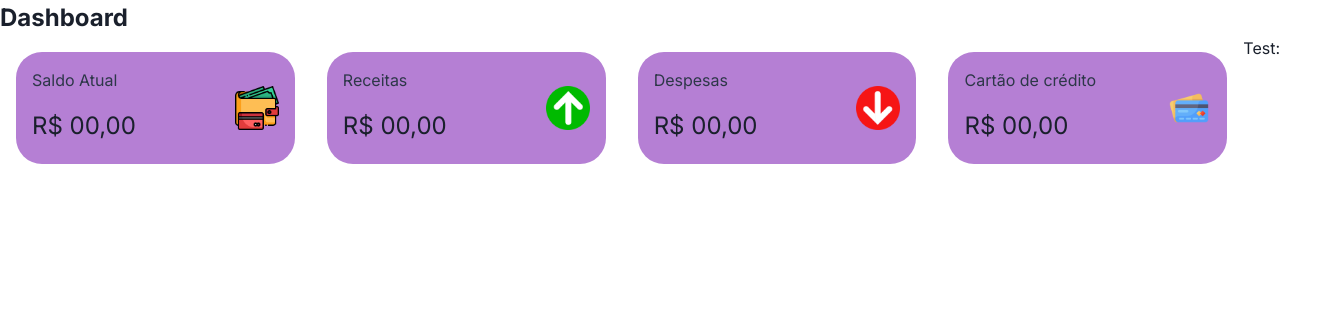
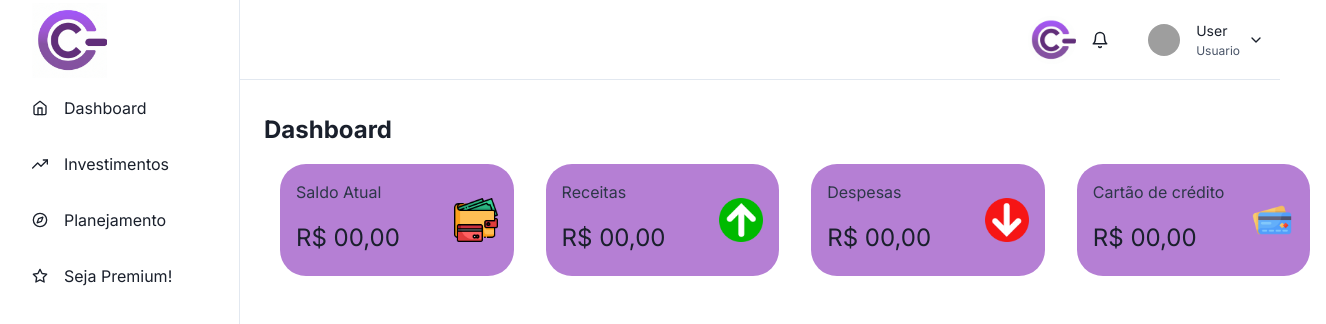
Before and after one commit to Coin-Capital/CC-Front-End, a Next.js app: page /dashboard in a window 1280 px wide. Shown: the top 324 px of the page, 1326 px wide, since content can reach past the window. Built offline with nearby package versions, Linux system fonts and the light colour scheme; grey boxes are pictures that could not be loaded.

Commit message:
[feat]: add routing layout

```diff
--- /dev/null
+++ b/src/app/dashboard/layout.tsx
@@ -0,0 +1,30 @@
+"use client";
+
+import { Box, Flex } from "@chakra-ui/react";
+import SideBar from "../../components/SideBar";
+import React, { Children, ReactNode } from "react";
+
+interface propsTypes {
+  children: ReactNode;
+}
+
+function layout({ children }: propsTypes) {
+  return (
+    <Box display="flex" flexDirection="column">
+      <SideBar />
+      <Box
+        display="flex"
+        position="absolute"
+        w="83%"
+        mt="7rem"
+        justifyContent="center"
+        alignContent="center"
+        ml={["", "5rem", "15rem", "", "", ""]}
+      >
+        {children}
+      </Box>
+    </Box>
+  );
+}
+
+export default layout;
--- /dev/null
+++ b/src/app/dashboard/myprof/page.tsx
@@ -0,0 +1,13 @@
+"use client";
+import React from "react";
+import { Box } from "@chakra-ui/react";
+import MyProfile from "@/components/myProfile/MyProfile";
+function page() {
+  return (
+    <Box justifyContent="space-between" w="100%" ml={["", "0rem", "-15rem"]}>
+      <MyProfile />
+    </Box>
+  );
+}
+
+export default page;
--- a/src/app/dashboard/page.tsx
+++ b/src/app/dashboard/page.tsx
@@ -1,24 +1,27 @@
 "use client";
 import { Box, Text, Flex, Image } from "@chakra-ui/react";
-import SideBar from "../../components/SideBar";
 import React from "react";
 
 import { FaWallet } from "react-icons/fa";
 
 function Dashboard() {
   return (
-    <Box>
+    <Box w="100%" ml={["5rem", "", "3rem", "3rem"]}>
       <Box>
         <Text fontWeight="bold" fontSize="2xl">
           Dashboard
         </Text>
       </Box>
-      <Flex>
+      <Flex
+        w="100%"
+        flexDirection={["column", "column", "column", "column", "inherit"]}
+        alignSelf="start"
+      >
         <Flex
           justifyContent="space-between"
           mt="44px"
           backgroundColor="#b57fd4"
-          w="20rem"
+          w="15rem"
           h="7rem"
           borderRadius="26px"
           m="16px"
@@ -39,7 +42,7 @@ function Dashboard() {
           justifyContent="space-between"
           mt="44px"
           backgroundColor="#b57fd4"
-          w="20rem"
+          w="15rem"
           h="7rem"
           borderRadius="26px"
           m="16px"
@@ -60,7 +63,7 @@ function Dashboard() {
           justifyContent="space-between"
           mt="44px"
           backgroundColor="#b57fd4"
-          w="20rem"
+          w="15rem"
           h="7rem"
           borderRadius="26px"
           m="16px"
@@ -81,7 +84,7 @@ function Dashboard() {
           justifyContent="space-between"
           mt="44px"
           backgroundColor="#b57fd4"
-          w="20rem"
+          w="15rem"
           h="7rem"
           borderRadius="26px"
           m="16px"
@@ -98,7 +101,6 @@ function Dashboard() {
             <Image src="/card.png" w="44px" h="44px" alt="wallet img" />
           </Flex>
         </Flex>
-        <Text>Test: </Text>
       </Flex>
     </Box>
   );
--- a/src/components/MainBox.tsx
+++ /dev/null
@@ -1,28 +0,0 @@
-"use client";
-
-import MyProfile from "./myProfile/MyProfile";
-import Dashboard from "@/app/dashboard/page";
-
-import React from "react";
-
-import { Box } from "@chakra-ui/react";
-
-function MainBox() {
-  return (
-    <div>
-      <Box
-        display="flex"
-        bg="slate.100"
-        w="screen"
-        h="50rem"
-        mr="5%"
-        ml={["5%", "5%", "17%", "17%"]}
-        color={"slate"}
-      >
-        <Dashboard />
-      </Box>
-    </div>
-  );
-}
-
-export default MainBox;
--- a/src/components/SideBar.tsx
+++ b/src/components/SideBar.tsx
@@ -1,4 +1,6 @@
 "use client";
+
+import { create } from "zustand";
 
 import {
   IconButton,
@@ -34,7 +36,6 @@ import {
   FiChevronDown,
 } from "react-icons/fi";
 import { IconType } from "react-icons";
-import MainBox from "./MainBox";
 import Link from "next/link";
 import { useState } from "react";
 import { Button } from "@chakra-ui/react";
@@ -59,15 +60,13 @@ interface SidebarProps extends BoxProps {
 }
 
 const LinkItems: Array<LinkItemProps> = [
-  { name: "Dashboard", icon: FiHome, href: "dashboard" },
+  { name: "Dashboard", icon: FiHome, href: "/dashboard" },
   { name: "Investimentos", icon: FiTrendingUp, href: "investiments" },
   { name: "Planejamento", icon: FiCompass, href: "planing" },
   { name: "Seja Premium!", icon: FiStar, href: "premium" },
 ];
 
 const SidebarContent = ({ onClose, ...rest }: SidebarProps) => {
-  const [pageTarget, setTarget] = useState();
-
   return (
     <Box
       transition="3s ease"
@@ -188,7 +187,9 @@ const MobileNav = ({ onOpen, ...rest }: MobileProps) => {
               bg={useColorModeValue("white", "gray.900")}
               borderColor={useColorModeValue("gray.200", "gray.700")}
             >
-              <MenuItem>Perfil</MenuItem>
+              <Link href="/dashboard/myprof">
+                <MenuItem>Perfil</MenuItem>
+              </Link>
               <MenuItem>Configurações</MenuItem>
               <MenuDivider />
               <MenuItem>Sair</MenuItem>
@@ -226,8 +227,6 @@ const SidebarWithHeader = () => {
       <Box ml={{ base: 0, md: 60 }} p="4">
         {/* Content */}
       </Box>
-      <MainBox />
-      <Button ml="155px">test</Button>
     </Box>
   );
 };
--- a/src/components/myProfile/MyProfile.tsx
+++ b/src/components/myProfile/MyProfile.tsx
@@ -29,6 +29,15 @@ function MyProfile() {
   };
 
   return (
+    <Box
+      display="flex"
+      bg="slate.100"
+      w="screen"
+      h="50rem"
+      mr="5%"
+      ml={["5%", "5%", "17%", "17%"]}
+      color={"slate"}
+    >
       <Box w="100%">
         <Box>
           <Flex h="48px" alignItems="center" justifyContent="space-between">
@@ -82,6 +91,7 @@ function MyProfile() {
         {activeTab === 2 && <MyRegister />}
         {activeTab === 3 && <Privace />}
       </Box>
+    </Box>
   );
 }
 
--- a/src/components/myProfile/MyRegister.tsx
+++ b/src/components/myProfile/MyRegister.tsx
@@ -25,6 +25,8 @@ function MyRegister() {
         pb="32px"
         display="flex"
         flexDirection={["column", "column", "column", "column"]}
+        justifyContent="center"
+        ml={["9rem", "0", "0"]}
       >
         <Box display="flex" flexDirection="column" ml="40px">
           <Text fontSize="xl" fontWeight="bold">
@@ -205,7 +207,7 @@ function MyRegister() {
             <option value="gain">Começar a investir</option>
           </Select>
           <Button
-            alignSelf="end"
+            alignSelf={["center", "center", "end"]}
             backgroundColor="purple"
             color="white"
             borderRadius="32px"
```
Also changed, not shown: src/store/switchContext.tsx (added, +12 -0 lines). Lines whose indentation alone changed are shown as unchanged.
